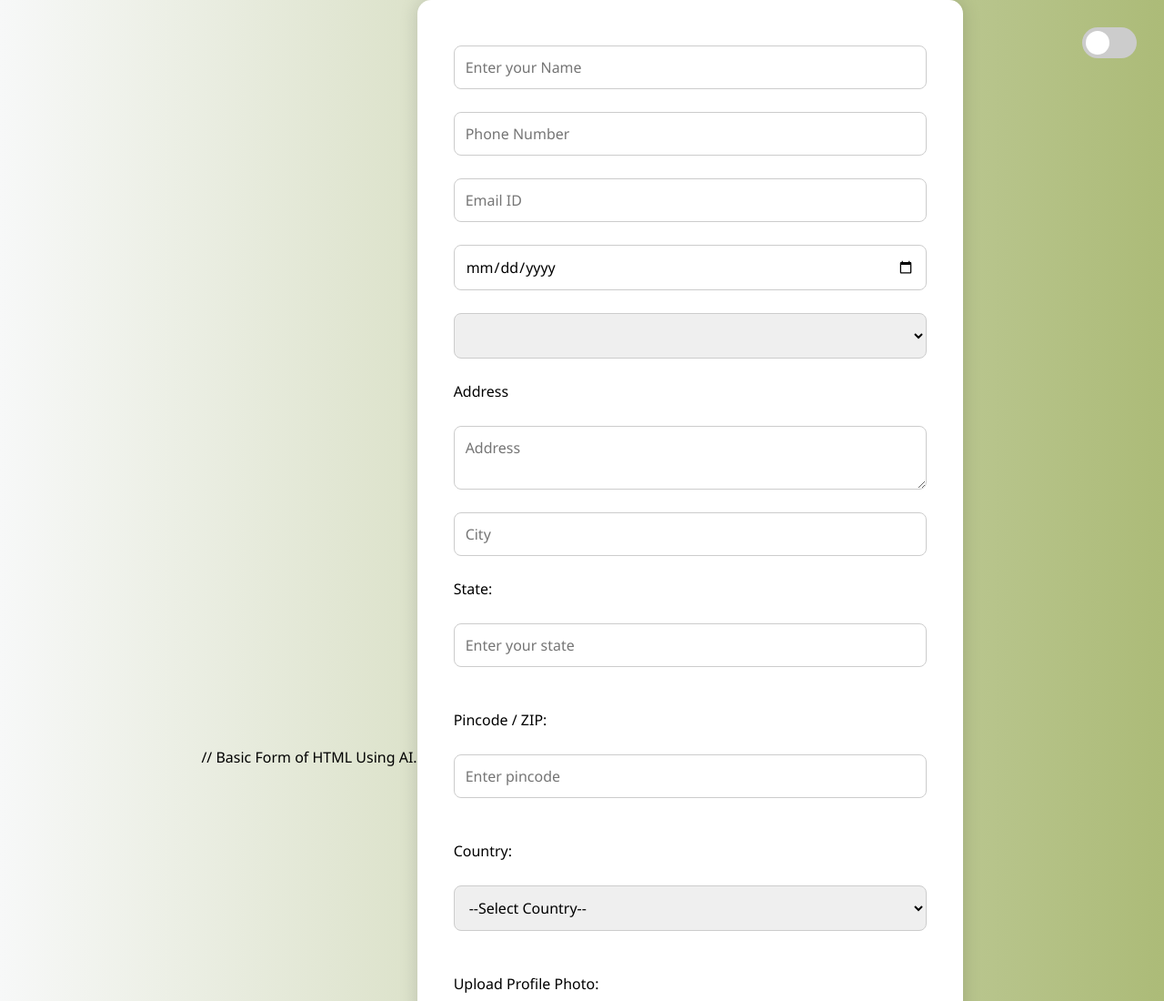
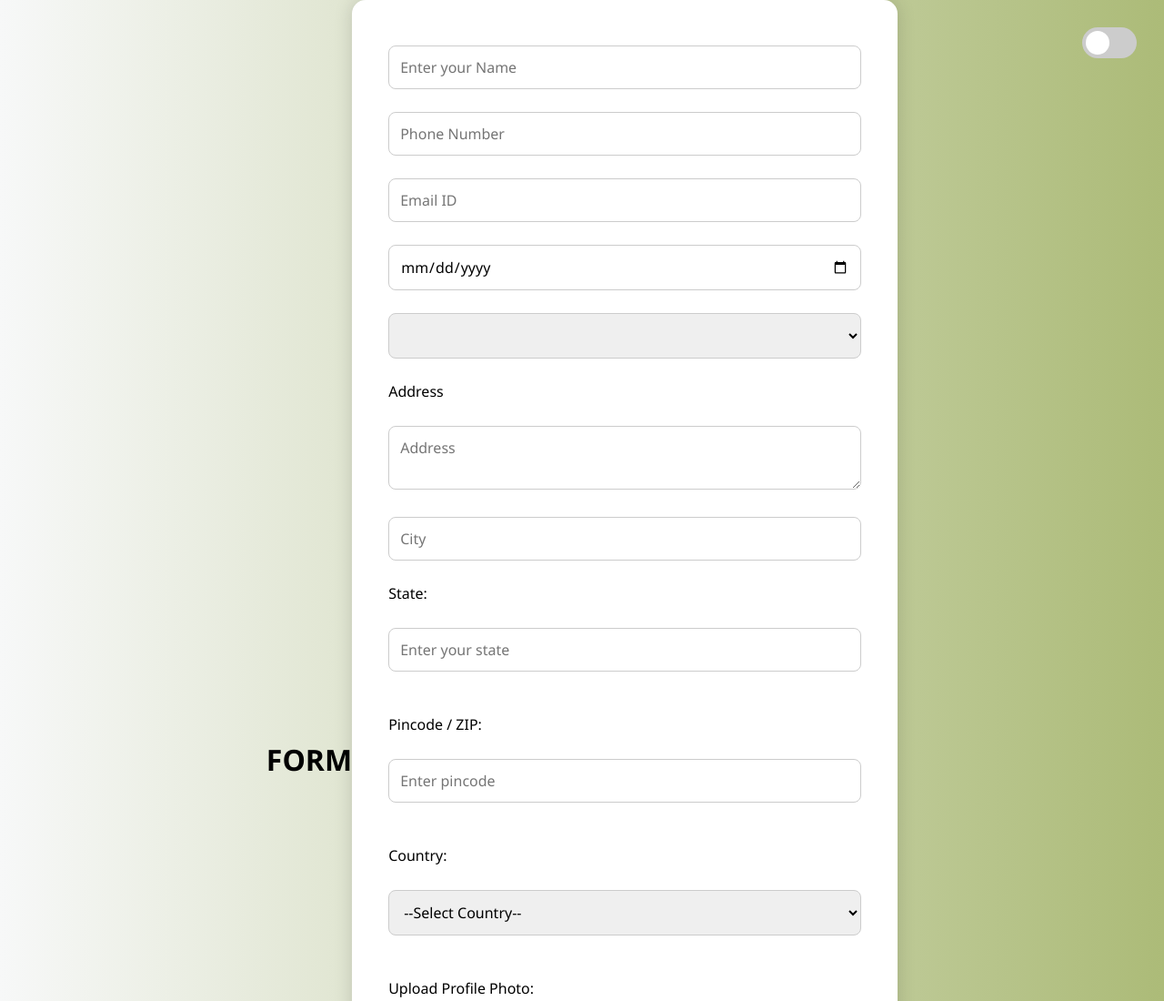
Before and after one commit to Shoaib-07a/Basic-Form, a plain HTML site: page index.html in a window 1280 px wide. Shown: the top 1100 px of the page at 91% size. Drawn offline with Linux system fonts and the light colour scheme.

Commit message:
Update index.html

```diff
--- a/index.html
+++ b/index.html
@@ -1,9 +1,9 @@
-// Basic Form of HTML Using AI.
 <!DOCTYPE html>
 <html lang="en">
 
 <head>
     <title> FORM</title>
+    <h1> FORM <b> </b></h1>
     <style>
         /* Reset & Fonts */
         * {
```
